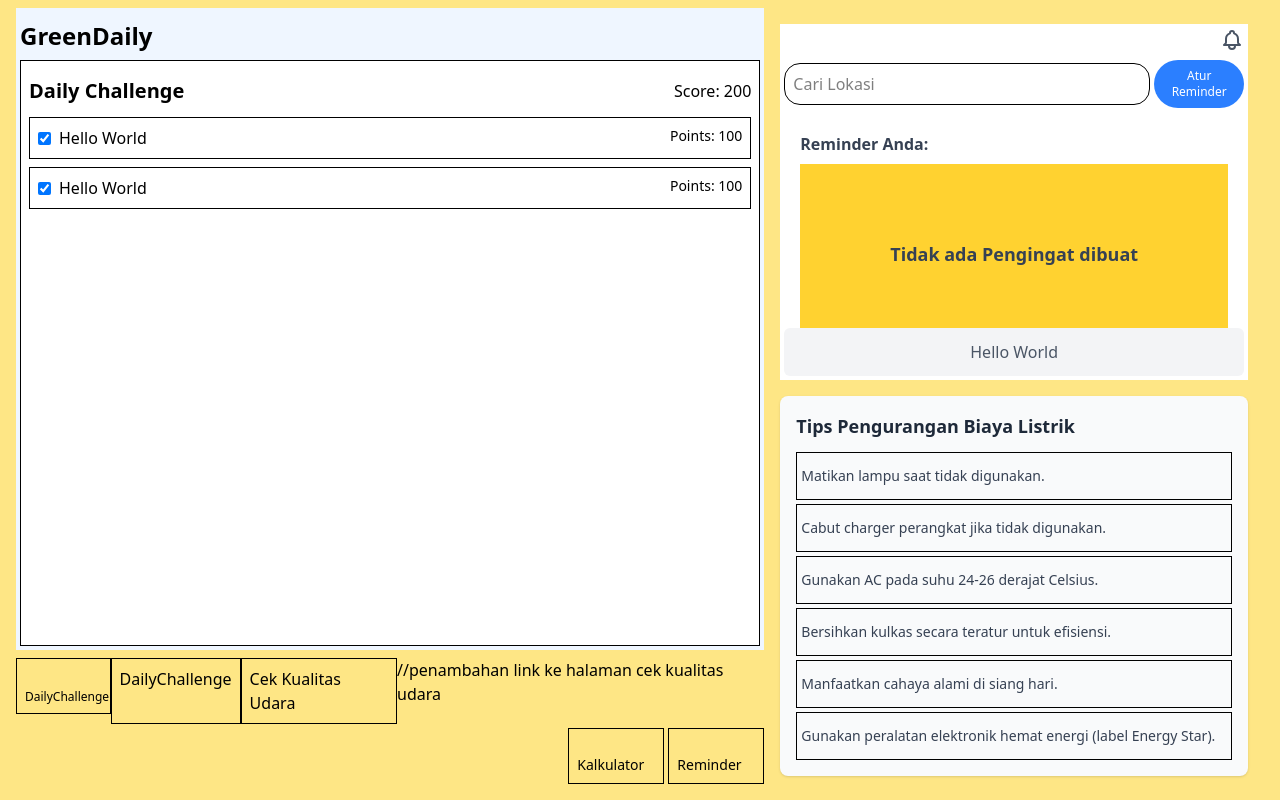
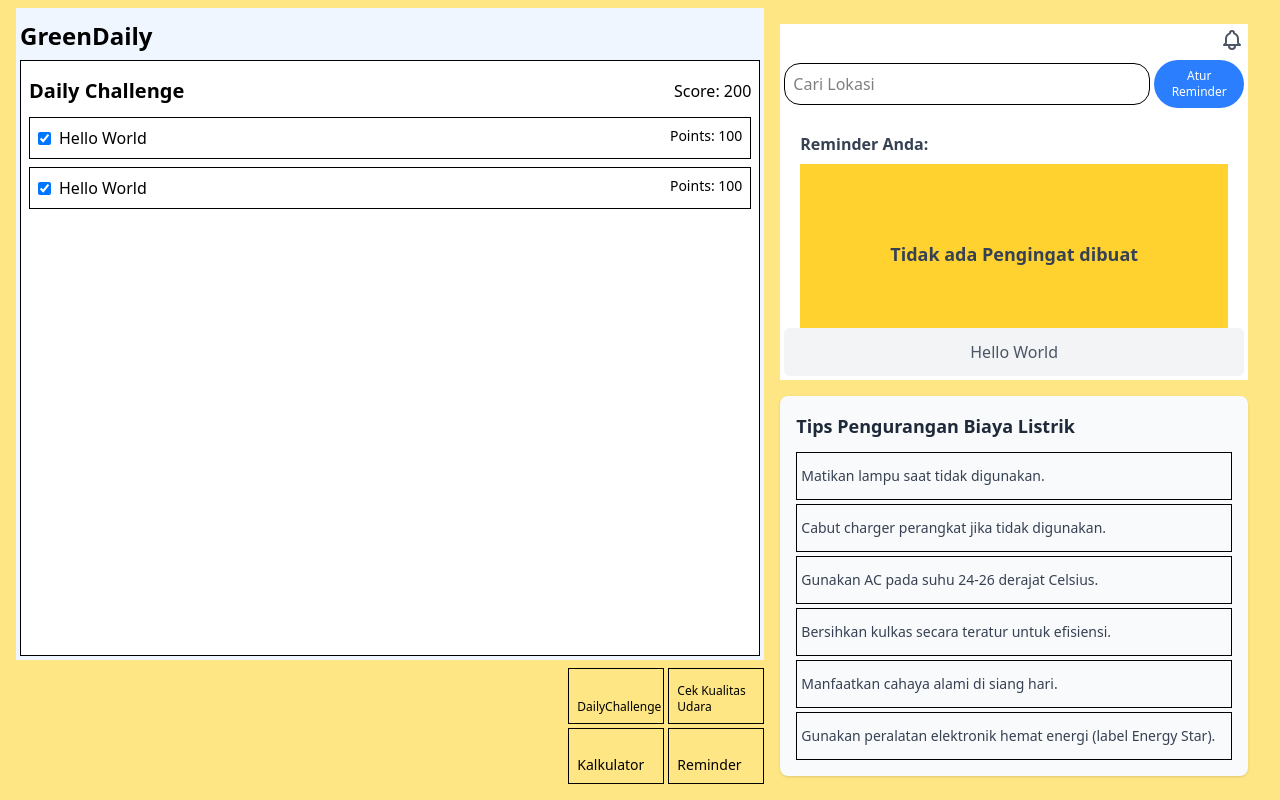
Before and after one commit to sihotang-yonathan1/GreenDaily, a React (Vite) app: page / in a window 1280 px wide. Built offline with nearby package versions, Linux system fonts and the light colour scheme.

Commit message:
fix: Set proper Button for `air-quality-check`

```diff
--- a/src/app/index.tsx
+++ b/src/app/index.tsx
@@ -25,12 +25,15 @@ export function DashboardLayout(){
         </div>
 
         <div className="flex flex-col gap-y-1 my-2">
-          <div className="flex col-start-1 col-end-3 justify-end">
+          <div className="flex col-start-1 col-end-3 justify-end gap-x-1">
             <NavLink to="/" className="flex flex-col border p-2 w-24 h-14 text-wrap justify-end overflow-hidden">
               <span className="flex w-full text-xs">DailyChallenge</span>
             </NavLink>
-            <NavLink to="/" className="border p-2">DailyChallenge</NavLink>
-            <NavLink to="/air-quality" className="border p-2">Cek Kualitas Udara</NavLink> //penambahan link ke halaman cek kualitas udara
+            {/* <NavLink to="/" className="border p-2">DailyChallenge</NavLink>
+            <NavLink to="/air-quality" className="border p-2">Cek Kualitas Udara</NavLink> //penambahan link ke halaman cek kualitas udara */}
+            <NavLink to="/air-quality" className="flex flex-col border p-2 w-24 h-14 text-wrap justify-end overflow-hidden">
+              <span className="flex w-full text-xs">Cek Kualitas Udara</span>
+            </NavLink>
           </div>
 
           <div className="flex justify-end gap-x-1">
```
